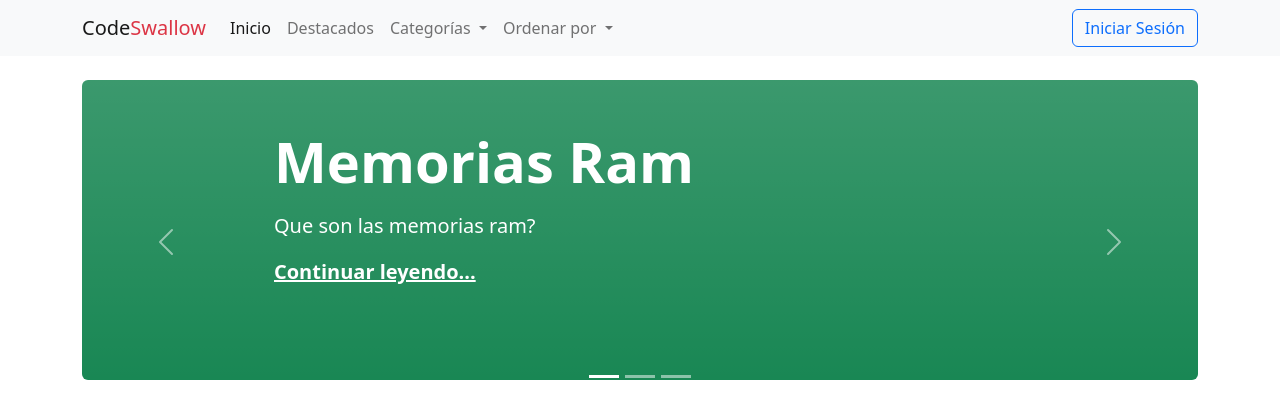
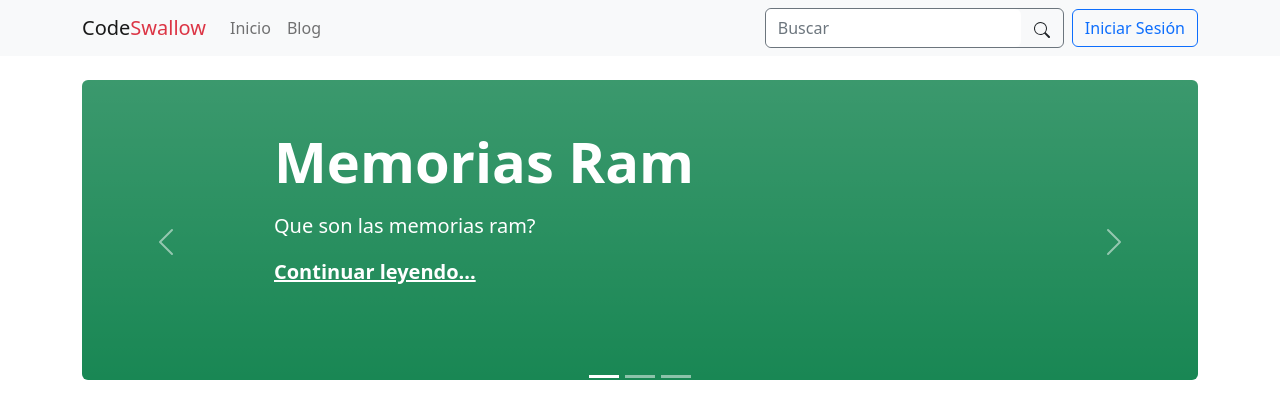
Before and after one commit to hugotata78/Blog, a Django app: page / in a window 1280 px wide. Shown: the top 402 px of the page. Run offline with Django 4.2, Linux system fonts and the light colour scheme; data comes from the database, SQL or seed files in the repository.

Commit message:
modificación template menu.html

```diff
--- a/templates/base/menu.html
+++ b/templates/base/menu.html
@@ -8,43 +8,19 @@
         <div class="collapse navbar-collapse" id="navbarSupportedContent">
             <ul class="navbar-nav me-auto mb-2 mb-lg-0">
                 <li class="nav-item">
-                    <a class="nav-link active" aria-current="page" href="/">Inicio</a>
+                    <a class="nav-link" aria-current="page" href="/">Inicio</a>
                 </li>
                 <li class="nav-item">
-                    <a class="nav-link" href="{% url 'blog:featured' %}">Destacados</a>
-                </li>
-                <li class="nav-item dropdown">
-                    <a class="nav-link dropdown-toggle" href="#" role="button" data-bs-toggle="dropdown"
-                        aria-expanded="false">
-                        Categorías
-                    </a>
-                    <ul class="dropdown-menu">
-                        {% for category in categories %}
-                        <li><a class="dropdown-item" href="{% url 'blog:category' category.slug %}">{{ category.title}}</a></li>
-                        {% endfor %}
-                    </ul>
-                </li>
-                <li class="nav-item dropdown">
-                    <a class="nav-link dropdown-toggle" href="#" role="button" data-bs-toggle="dropdown"
-                        aria-expanded="false">
-                        Ordenar por
-                    </a>
-                    <ul class="dropdown-menu">
-                        <li class="nav-item">
-                            <a class="nav-link" href="{% url 'blog:order' '-created_at' %}">Recientes</a>
-                        </li>
-                        <li class="nav-item">
-                            <a class="nav-link" href="{% url 'blog:order' 'created_at' %}">Antiguos</a>
-                        </li>
-                        <li class="nav-item">
-                            <a class="nav-link" href="{% url 'blog:order' 'title' %}">Titulos (a-z)</a>
-                        </li>
-                        <li class="nav-item">
-                            <a class="nav-link" href="{% url 'blog:order' '-title' %}">Titulos (z-a)</a>
-                        </li>
-                    </ul>
+                    <a class="nav-link" href="{% url 'blog:featured' %}">Blog</a>
                 </li>
             </ul>
+            <form class="d-flex border border-secondary rounded" role="search" action="{% url 'blog:search' %}" method="get">
+                <input name="search" class="form-control border-0" type="search" placeholder="Buscar"
+                    aria-label="Search" style="box-shadow: none;">
+                <button class="btn" type="submit"><svg xmlns="http://www.w3.org/2000/svg" width="16" height="16" fill="currentColor" class="bi bi-search" viewBox="0 0 16 16">
+                    <path d="M11.742 10.344a6.5 6.5 0 1 0-1.397 1.398h-.001c.03.04.062.078.098.115l3.85 3.85a1 1 0 0 0 1.415-1.414l-3.85-3.85a1.007 1.007 0 0 0-.115-.1zM12 6.5a5.5 5.5 0 1 1-11 0 5.5 5.5 0 0 1 11 0z"/>
+                  </svg></button>
+            </form>
             {% if user.is_authenticated %}
             <a class="btn btn-outline-primary ms-2" href="{% url 'logout' %}" role="button">Cerrar Sesión</a>
             {% else %}
```
